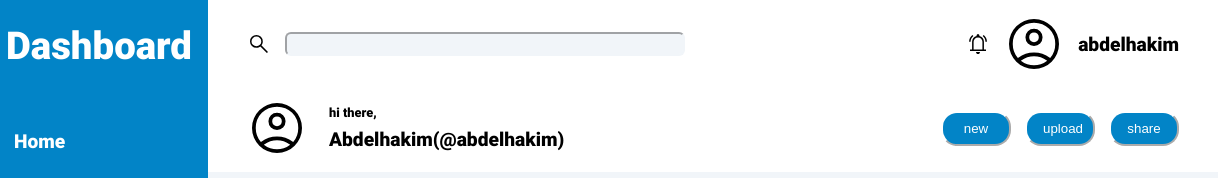
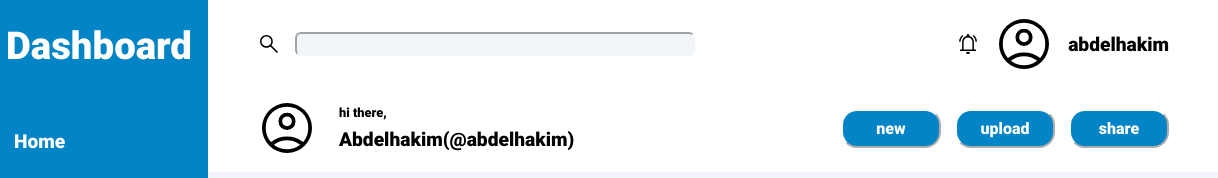
Before and after one commit to abdelhakim54/Admin-Dashboard, a plain HTML site: page index.html in a window 1280 px wide. Shown: the top 178 px of the page, 62-1280 px from the left. Drawn offline with Linux system fonts and the light colour scheme.

Commit message:
change the header buttons' style
* the buttons become bigger and clearer

```diff
--- a/style/style.css
+++ b/style/style.css
@@ -36,7 +36,7 @@ div.header{
     display: grid;
     grid-template-rows: repeat(2, 1fr);
     gap: 4px;
-    padding: 4px 30px ;
+    padding: 4px 40px ;
 }
 
 div.header > div {
@@ -66,9 +66,10 @@ div.header .second button{
     background-color: #0284c7;
     color: white;
     border-radius: 16px;
-    width: 70px;
     border-color: white;
-
+    font-size: 0.5rem;
+    width: 100px;
+    font-family: inherit;
 }
 
 div.header #wrap{
```
